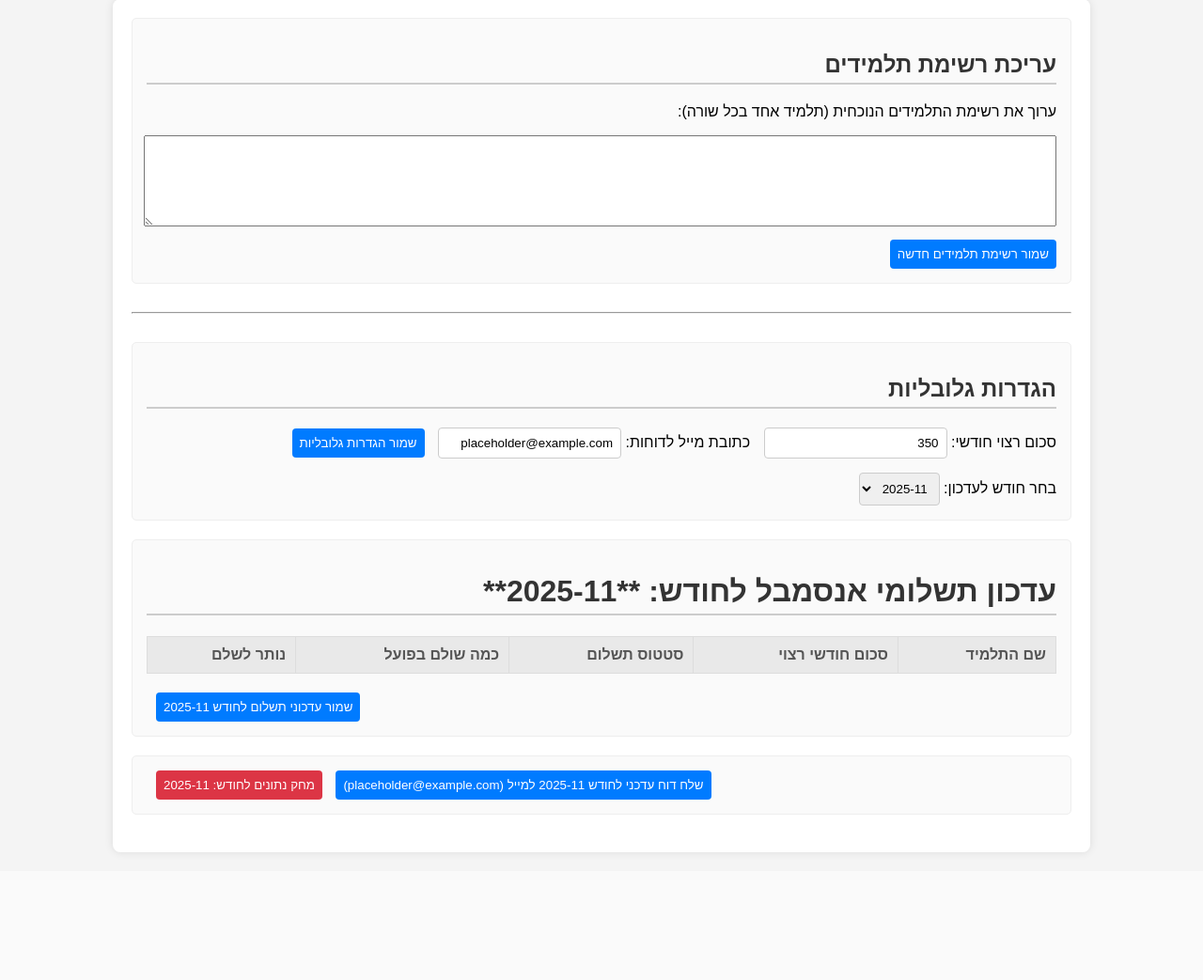
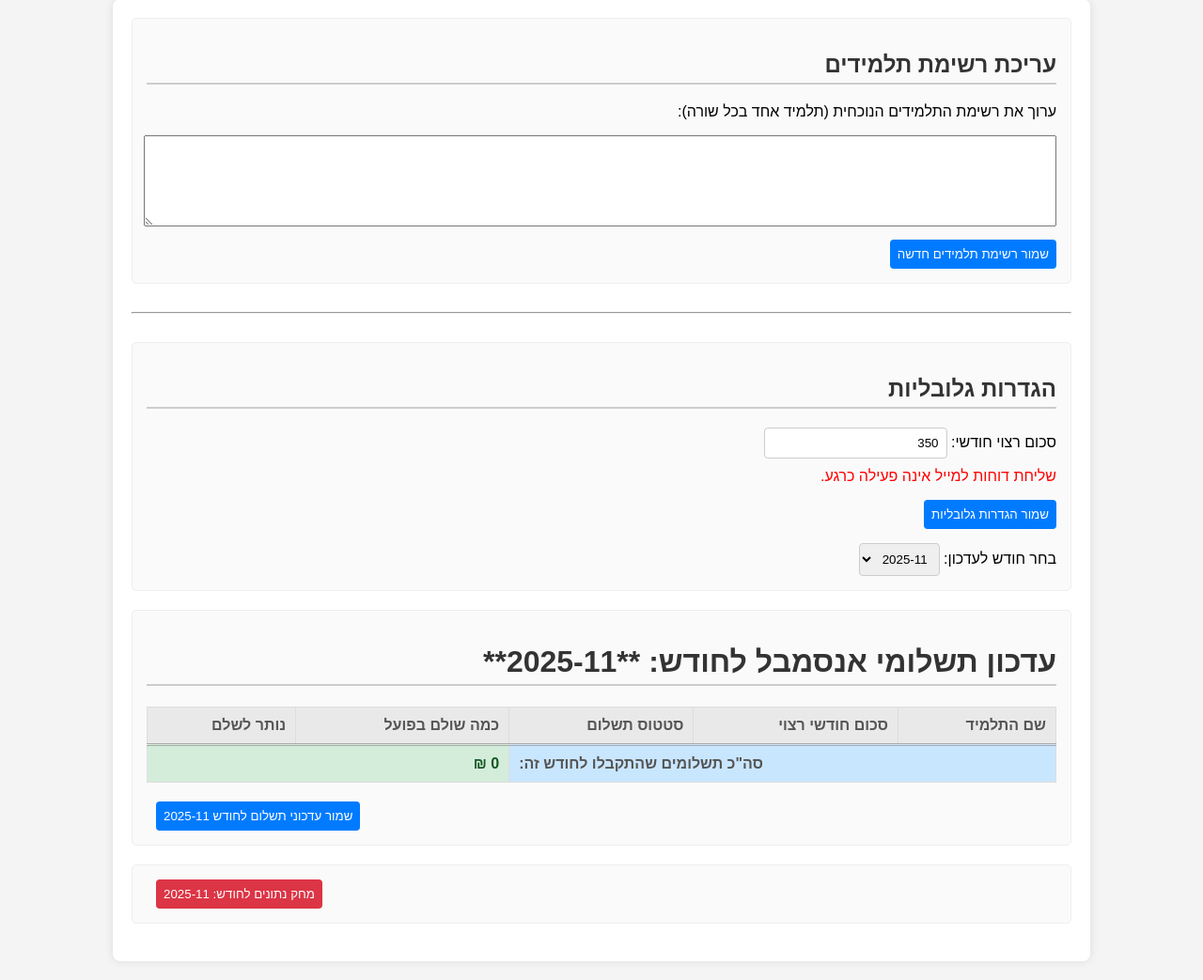
Before and after one commit to yuvalaufer/payment-app, a Flask app: page / in a window 1280 px wide. Shown: the part 21-1064 px from the top of the page at 94% size. Before the commit the page ends 931 px from the top, so only its background shows below. Run offline with Flask 3, Linux system fonts and the light colour scheme; data comes from the database, SQL or seed files in the repository; data that the repository does not hold is empty.

Commit message:
Update index.html

```diff
--- a/templates/index.html
+++ b/templates/index.html
@@ -4,7 +4,7 @@
     <meta charset="UTF-8">
     <title>מערכת ניהול תשלומי אנסמבל</title>
     <style>
-        /* CSS בסיסי לעברית ועיצוב */
+        /* ה-CSS המותאם אישית שלך לשמירת העיצוב המקורי */
         body { font-family: Arial, sans-serif; direction: rtl; text-align: right; margin: 20px; background-color: #f4f4f4;}
         .container { max-width: 1000px; margin: 0 auto; background-color: white; padding: 20px; border-radius: 8px; box-shadow: 0 0 10px rgba(0,0,0,0.1); }
         h1, h2 { border-bottom: 2px solid #ccc; padding-bottom: 5px; color: #333; }
@@ -12,11 +12,12 @@
         table { width: 100%; border-collapse: collapse; margin-top: 15px; }
         th, td { border: 1px solid #ddd; padding: 10px; text-align: right; }
         th { background-color: #e9e9e9; color: #555; }
+        tfoot th { background-color: #c9e6ff; font-weight: bold; border-top: 3px double #aaa; }
         input[type="number"], input[type="email"], select, button { padding: 8px; margin-left: 10px; border-radius: 4px; border: 1px solid #ccc; }
         button { cursor: pointer; background-color: #007bff; color: white; border: none; transition: background-color 0.3s; }
         button:hover { background-color: #0056b3; }
 
-        /* צביעה לפי סטטוס */
+        /* צביעה לפי סטטוס - זה קריטי לעיצוב הטבלה */
         .status-שולם { background-color: #d4edda; color: #155724; } /* ירוק */
         .status-שולם-חלקי { background-color: #fff3cd; color: #856404; } /* צהוב */
         .status-לא-שולם { background-color: #f8d7da; color: #721c24; } /* אדום */
@@ -47,8 +48,8 @@
                 <label for="monthly_fee">סכום רצוי חודשי:</label>
                 <input type="number" id="monthly_fee" name="monthly_fee" value="{{ settings.monthly_fee }}" required>
 
-                <label for="report_email">כתובת מייל לדוחות:</label>
-                <input type="email" id="report_email" name="report_email" value="{{ settings.report_email }}" required>
+                <input type="hidden" id="report_email" name="report_email" value="{{ settings.report_email }}">
+                <p style="color: red; margin-top: 10px;">שליחת דוחות למייל אינה פעילה כרגע.</p>
 
                 <button type="submit">שמור הגדרות גלובליות</button>
             </form>
@@ -61,7 +62,6 @@
                     {% endfor %}
                 </select>
             </form>
-
         </div>
 
         <div class="report-container">
@@ -94,13 +94,19 @@
                             </td>
                             <td>
                                 <input type="number" name="paid_{{ student.name }}" value="{{ student.paid_amount }}"
-                                       class="paid-amount" data-fee="{{ student.fee }}"
-                                       {% if student.status != 'שולם חלקי' %}disabled{% endif %} min="0" max="{{ student.fee }}">
+                                        class="paid-amount" data-fee="{{ student.fee }}"
+                                        {% if student.status != 'שולם חלקי' %}disabled{% endif %} min="0" max="{{ student.fee }}">
                             </td>
                             <td class="remaining-cell">{{ student.remaining }} ₪</td>
                         </tr>
                         {% endfor %}
                     </tbody>
+                    <tfoot>
+                        <tr>
+                            <th colspan="3" style="text-align: left;">סה"כ תשלומים שהתקבלו לחודש זה:</th>
+                            <th colspan="2" style="text-align: right; color: #155724; background-color: #d4edda;">{{ total_paid }} ₪</th>
+                        </tr>
+                    </tfoot>
                 </table>
 
                 <div style="margin-top: 20px; text-align: left;">
@@ -110,33 +116,31 @@
         </div>
 
         <div class="form-container" style="text-align: left;">
-            <button onclick="sendReport('{{ current_month }}')">שלח דוח עדכני לחודש {{ current_month }} למייל ({{ settings.report_email }})</button>
-
             <button onclick="deleteData('{{ current_month }}')" style="background-color: #dc3545;">מחק נתונים לחודש: {{ current_month }}</button>
         </div>
 
     </div>
 
     <script>
-        // פונקציה לחישוב יתרת תשלום
+        // קוד ה-JavaScript שאחראי על חישוב היתרה והצבע בטבלה
         function updateRemaining(row) {
             const select = row.querySelector('.status-select');
             const paidInput = row.querySelector('.paid-amount');
             const remainingCell = row.querySelector('.remaining-cell');
 
-            // בדיקה אם האלמנטים קיימים לפני המשך
             if (!select || !paidInput || !remainingCell) return;
 
             const fee = parseInt(paidInput.dataset.fee);
             const status = select.value;
 
-            // עדכון צבע השורה
+            // עדכון צבע השורה לפי הסטטוס
             row.className = 'status-' + status.replace(' ', '-');
 
             if (status === 'שולם חלקי') {
                 paidInput.disabled = false;
                 const paid = parseInt(paidInput.value) || 0;
-                const remaining = fee - paid;
+                let remaining = fee - paid;
+                if (remaining < 0) remaining = 0;
                 remainingCell.textContent = remaining + ' ₪';
             } else if (status === 'שולם') {
                 paidInput.disabled = true;
@@ -149,7 +153,7 @@
             }
         }
 
-        // איתחול והאזנה לאירועים
+        // לולאה שמפעילה את עדכון הסטטוסים
         document.querySelectorAll('tr').forEach(row => {
             const select = row.querySelector('.status-select');
             const paidInput = row.querySelector('.paid-amount');
@@ -160,36 +164,19 @@
                     updateRemaining(this.closest('tr'));
                 });
 
-                // האזנה לשינוי סכום ששולם (רק אם סטטוס חלקי)
+                // האזנה לשינוי סכום ששולם (אך ורק אם הסטטוס הוא 'שולם חלקי')
                 paidInput.addEventListener('input', function() {
                     if (select.value === 'שולם חלקי') {
                         updateRemaining(this.closest('tr'));
                     }
                 });
 
-                // ודא שהסכום המקסימלי מוגדר תמיד
+                // ודא שהסכום המקסימלי מוגדר
                 paidInput.setAttribute('max', paidInput.dataset.fee);
-                updateRemaining(row); // הפעלת הפונקציה באתחול לחישוב נכון
+                // הפעלת הפונקציה באתחול, כדי לצבוע את הטבלה נכון בטעינה הראשונית
+                updateRemaining(row);
             }
         });
-
-        // פונקציה לשליחת דוח (שולח בקשת POST לשרת)
-        function sendReport(month) {
-            if (confirm('האם אתה בטוח שברצונך לשלוח את הדוח לחודש ' + month + ' למייל ' + '{{ settings.report_email }}' + ' ?')) {
-                const form = document.createElement('form');
-                form.method = 'POST';
-                form.action = '{{ url_for("send_report") }}';
-
-                const monthInput = document.createElement('input');
-                monthInput.type = 'hidden';
-                monthInput.name = 'month';
-                monthInput.value = month;
-                form.appendChild(monthInput);
-
-                document.body.appendChild(form);
-                form.submit();
-            }
-        }
 
         // פונקציה למחיקת נתונים
         function deleteData(month) {
```
